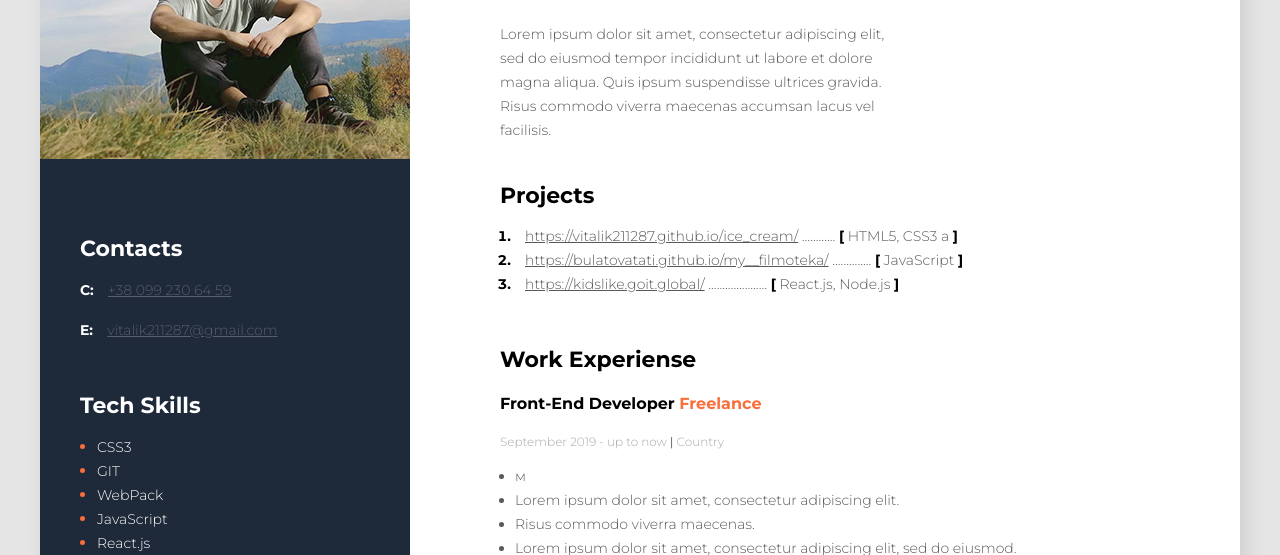
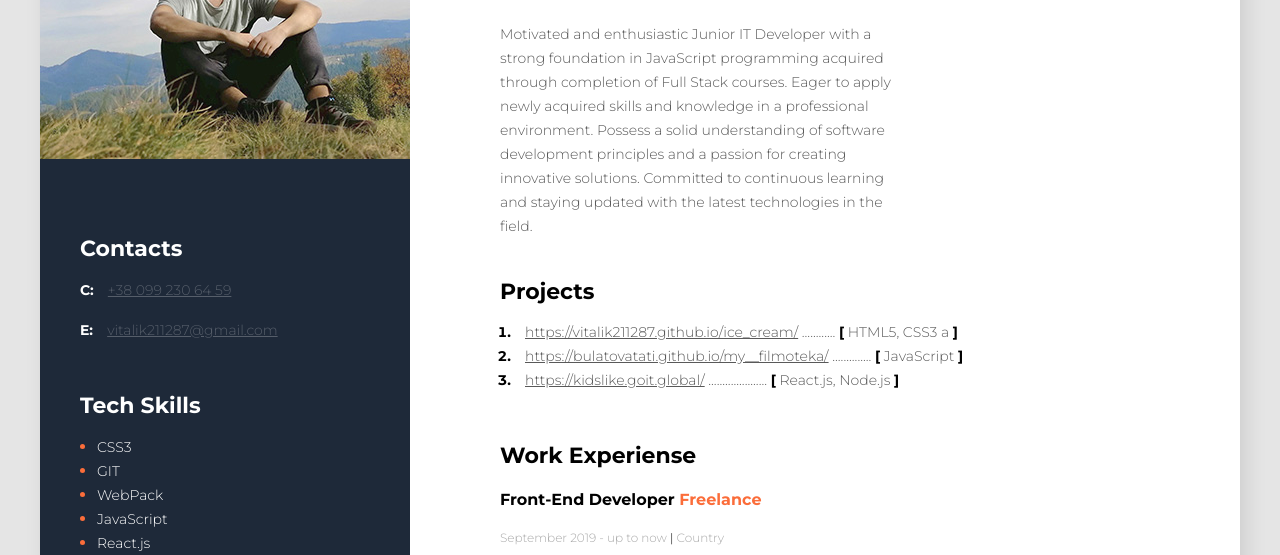
Before and after one commit to vitalik211287/resume, a plain HTML site: page index.html in a window 1280 px wide. Shown: the part 230-785 px from the top of the page. Drawn offline with Linux system fonts and the light colour scheme.

Commit message:
Update index.html

```diff
--- a/index.html
+++ b/index.html
@@ -21,7 +21,7 @@
             <h2 class="about-position">Front-End Develope</h2>
             <h1 class="about-name">Vitalii Poliakov</h1>
             <p class="about-deskription">
-                Lorem ipsum dolor sit amet, consectetur adipiscing elit, sed do eiusmod tempor incididunt ut labore et dolore magna aliqua. Quis ipsum suspendisse ultrices gravida. Risus commodo viverra maecenas accumsan lacus vel facilisis.
+                Motivated and enthusiastic Junior IT Developer with a strong foundation in JavaScript programming acquired through completion of Full Stack courses. Eager to apply newly acquired skills and knowledge in a professional environment. Possess a solid understanding of software development principles and a passion for creating innovative solutions. Committed to continuous learning and staying updated with the latest technologies in the field.
             </p>
         </div>
         <!--Projects-->
@@ -59,7 +59,7 @@
             <h4 class="work-position">Front-End Developer <span class="organization">Freelance</span> </h4>
             <h5 class="period">September 2019 - up to now <span class="line">|</span> Country</h5>
             <ul class="projects-list">
-                <li >м</span>  </li>
+                <li >Lorem ipsum dolor sit amet, consectetur adipiscing elit, sed do eiusmod tempor incididunt ut labore et dolore magna aliqua.</span>  </li>
                 <li>Lorem ipsum dolor sit amet, consectetur adipiscing elit.</li>
                 <li>Risus commodo viverra maecenas. </li>
                 <li>Lorem ipsum dolor sit amet, consectetur adipiscing elit, sed do eiusmod.</li>
```
